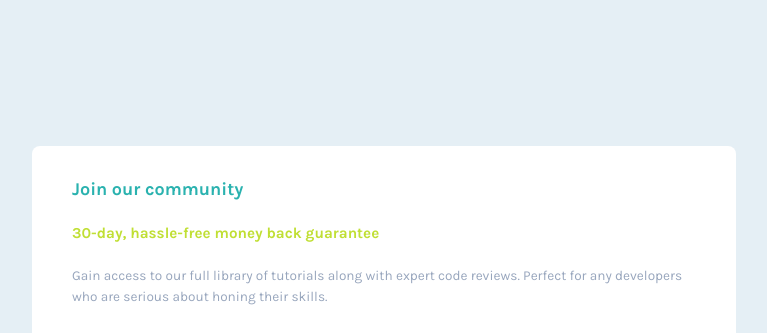
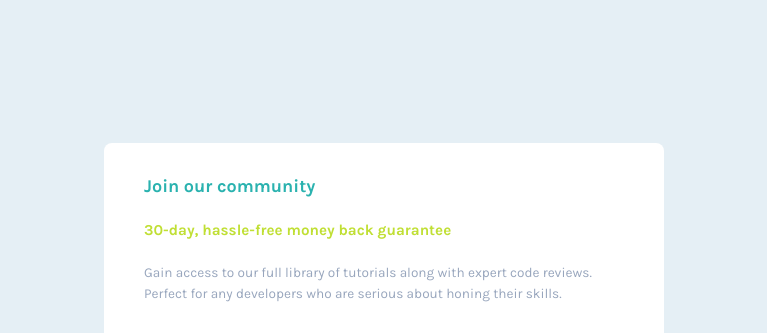
Before and after one commit to kwokkw/single-price-grid-component-master, a plain HTML site: page index.html in a window 1280 px wide. Shown: the top 333 px of the page, without its empty margins (256-1023 px from the left). Drawn offline with Linux system fonts and the light colour scheme.

Commit message:
update main container with

```diff
--- a/css/style.css
+++ b/css/style.css
@@ -156,11 +156,12 @@ article {
     main {
         display: grid;
         grid-template-columns:
-        22rem 22rem;
+        17.5rem 17.5rem;
         grid-template-areas:
             "area1 area1"
             "area2 area3"
         ;
+        max-width: 35rem;
     }
 
     article {
```
Also changed, not shown: 1 other file.
